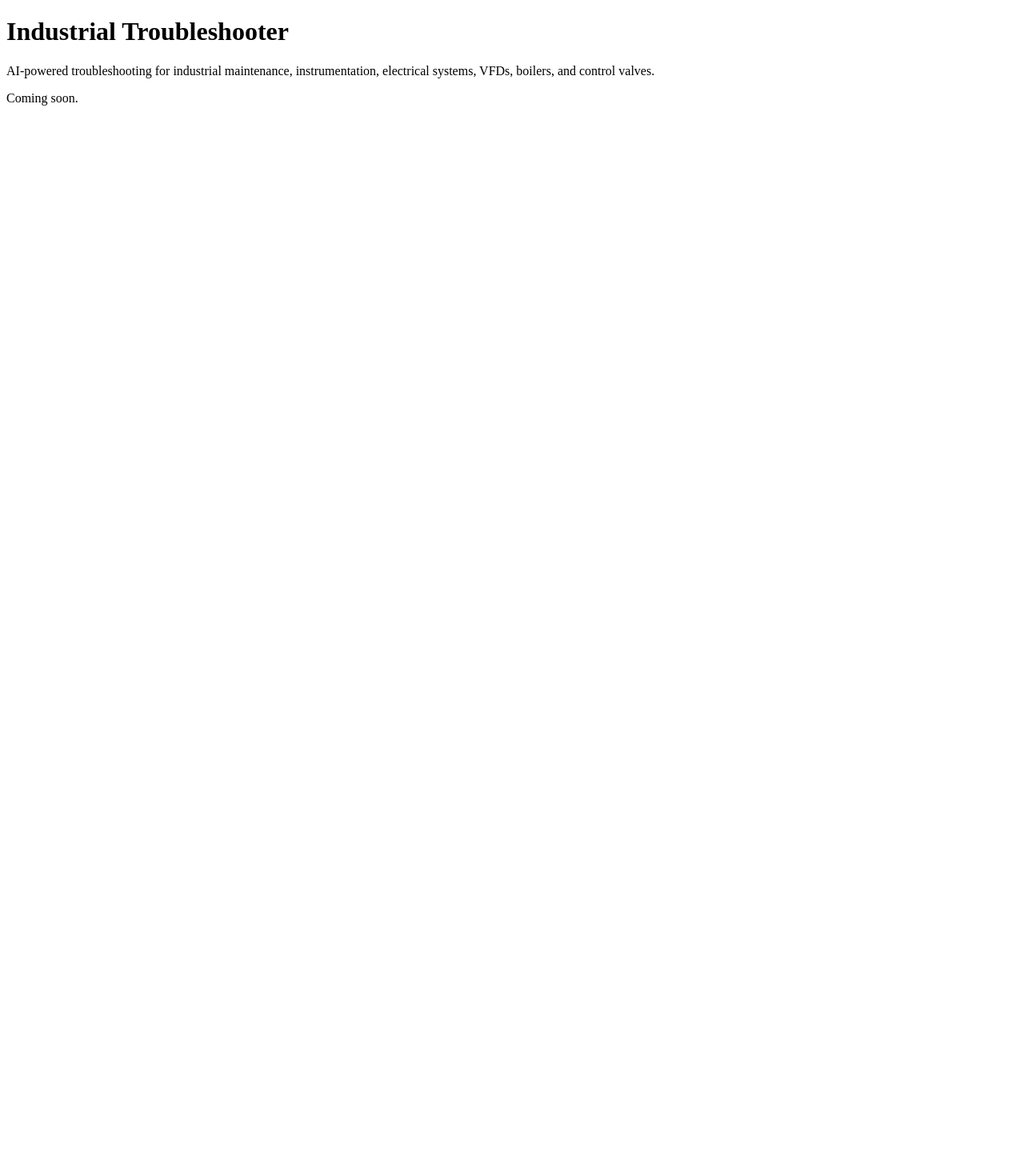
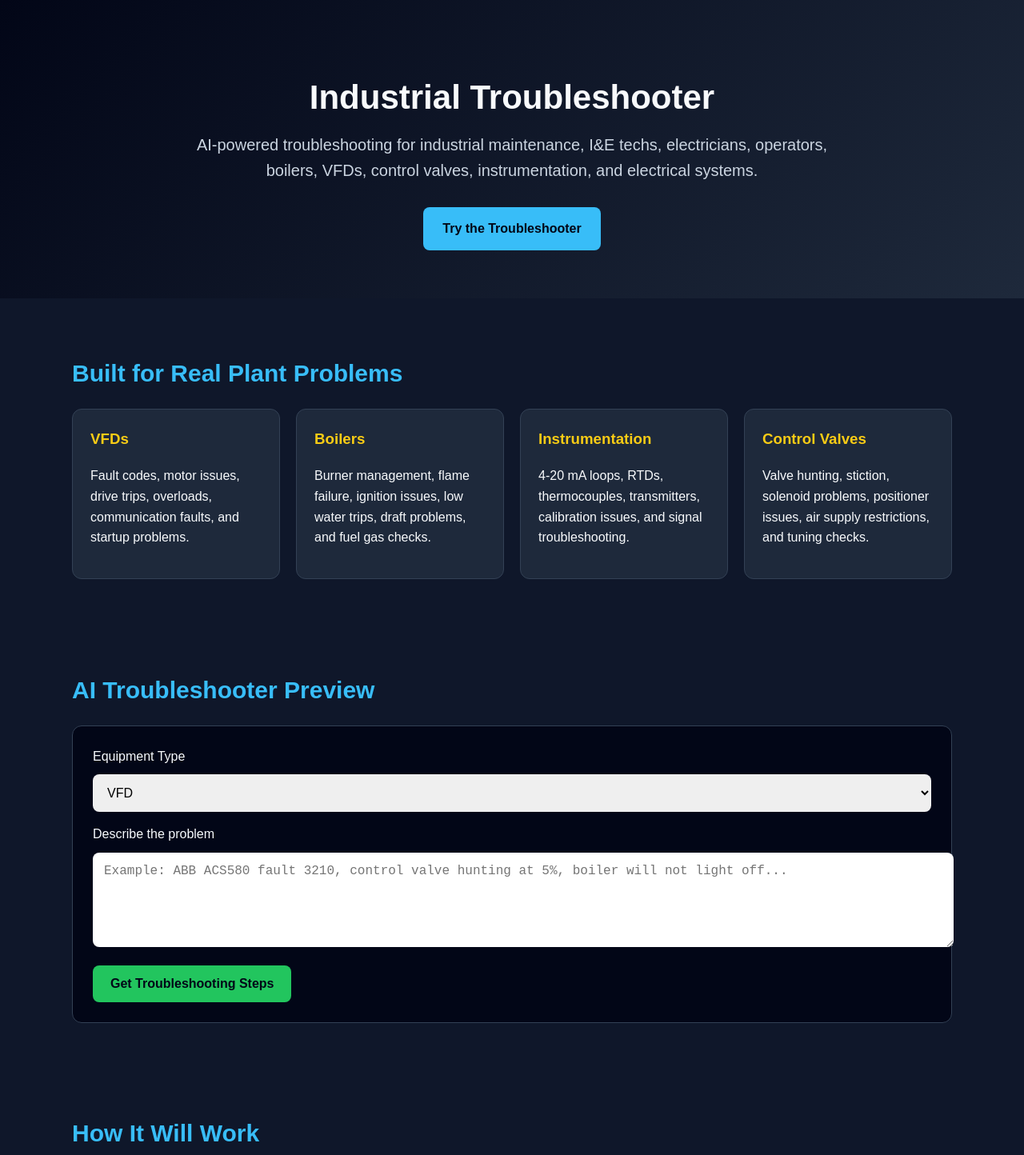
Before and after one commit to santafebraves56-collab/industrial-troubleshooter, a plain HTML site: page index.html in a window 1280 px wide. Shown: the top 1444 px of the page at 80% size. Before the commit the page ends 800 px from the top, so only its background shows below. Drawn offline with Linux system fonts and the light colour scheme.

Commit message:
Update index.html

```diff
--- a/index.html
+++ b/index.html
@@ -1,15 +1,240 @@
 <!DOCTYPE html>
-<html>
+<html lang="en">
 <head>
-<title>Industrial Troubleshooter</title>
-<meta name="viewport" content="width=device-width, initial-scale=1">
+  <meta charset="UTF-8" />
+  <meta name="viewport" content="width=device-width, initial-scale=1.0" />
+  <title>Industrial Troubleshooter</title>
+  <style>
+    body {
+      margin: 0;
+      font-family: Arial, sans-serif;
+      background: #0f172a;
+      color: #f8fafc;
+      line-height: 1.6;
+    }
+
+    header {
+      padding: 60px 25px;
+      text-align: center;
+      background: linear-gradient(135deg, #020617, #1e293b);
+    }
+
+    h1 {
+      font-size: 42px;
+      margin-bottom: 10px;
+    }
+
+    .tagline {
+      font-size: 20px;
+      color: #cbd5e1;
+      max-width: 800px;
+      margin: auto;
+    }
+
+    .cta {
+      margin-top: 30px;
+    }
+
+    .cta a {
+      display: inline-block;
+      background: #38bdf8;
+      color: #020617;
+      padding: 14px 24px;
+      border-radius: 8px;
+      text-decoration: none;
+      font-weight: bold;
+    }
+
+    section {
+      padding: 45px 25px;
+      max-width: 1100px;
+      margin: auto;
+    }
+
+    h2 {
+      font-size: 30px;
+      margin-bottom: 20px;
+      color: #38bdf8;
+    }
+
+    .grid {
+      display: grid;
+      grid-template-columns: repeat(auto-fit, minmax(220px, 1fr));
+      gap: 20px;
+    }
+
+    .card {
+      background: #1e293b;
+      padding: 22px;
+      border-radius: 12px;
+      border: 1px solid #334155;
+    }
+
+    .card h3 {
+      margin-top: 0;
+      color: #facc15;
+    }
+
+    .troubleshooter-box {
+      background: #020617;
+      border: 1px solid #334155;
+      padding: 25px;
+      border-radius: 12px;
+    }
+
+    textarea, input, select {
+      width: 100%;
+      padding: 14px;
+      margin-top: 10px;
+      margin-bottom: 15px;
+      border-radius: 8px;
+      border: none;
+      font-size: 16px;
+    }
+
+    button {
+      background: #22c55e;
+      color: #020617;
+      padding: 14px 22px;
+      border: none;
+      border-radius: 8px;
+      font-weight: bold;
+      font-size: 16px;
+    }
+
+    .pricing {
+      background: #1e293b;
+      border-radius: 12px;
+      padding: 25px;
+    }
+
+    footer {
+      text-align: center;
+      padding: 30px;
+      background: #020617;
+      color: #94a3b8;
+      font-size: 14px;
+    }
+
+    .warning {
+      background: #7f1d1d;
+      padding: 18px;
+      border-radius: 10px;
+      color: #fee2e2;
+    }
+  </style>
 </head>
 <body>
-<h1>Industrial Troubleshooter</h1>
 
-<p>AI-powered troubleshooting for industrial maintenance, instrumentation, electrical systems, VFDs, boilers, and control valves.</p>
+<header>
+  <h1>Industrial Troubleshooter</h1>
+  <p class="tagline">
+    AI-powered troubleshooting for industrial maintenance, I&E techs, electricians, operators, boilers, VFDs, control valves, instrumentation, and electrical systems.
+  </p>
+  <div class="cta">
+    <a href="#troubleshooter">Try the Troubleshooter</a>
+  </div>
+</header>
 
-<p>Coming soon.</p>
+<section>
+  <h2>Built for Real Plant Problems</h2>
+  <div class="grid">
+    <div class="card">
+      <h3>VFDs</h3>
+      <p>Fault codes, motor issues, drive trips, overloads, communication faults, and startup problems.</p>
+    </div>
+    <div class="card">
+      <h3>Boilers</h3>
+      <p>Burner management, flame failure, ignition issues, low water trips, draft problems, and fuel gas checks.</p>
+    </div>
+    <div class="card">
+      <h3>Instrumentation</h3>
+      <p>4-20 mA loops, RTDs, thermocouples, transmitters, calibration issues, and signal troubleshooting.</p>
+    </div>
+    <div class="card">
+      <h3>Control Valves</h3>
+      <p>Valve hunting, stiction, solenoid problems, positioner issues, air supply restrictions, and tuning checks.</p>
+    </div>
+  </div>
+</section>
+
+<section id="troubleshooter">
+  <h2>AI Troubleshooter Preview</h2>
+  <div class="troubleshooter-box">
+    <label>Equipment Type</label>
+    <select>
+      <option>VFD</option>
+      <option>Boiler</option>
+      <option>Control Valve</option>
+      <option>Motor Starter</option>
+      <option>Transformer</option>
+      <option>4-20 mA Loop</option>
+      <option>RTD / Thermocouple</option>
+      <option>PLC / DCS</option>
+    </select>
+
+    <label>Describe the problem</label>
+    <textarea rows="5" placeholder="Example: ABB ACS580 fault 3210, control valve hunting at 5%, boiler will not light off..."></textarea>
+
+    <button onclick="alert('AI troubleshooting is coming soon. The next step is connecting this form to OpenAI.')">
+      Get Troubleshooting Steps
+    </button>
+  </div>
+</section>
+
+<section>
+  <h2>How It Will Work</h2>
+  <div class="grid">
+    <div class="card">
+      <h3>1. Enter the Problem</h3>
+      <p>Type the fault, symptom, equipment type, brand, or process issue.</p>
+    </div>
+    <div class="card">
+      <h3>2. AI Asks Questions</h3>
+      <p>The system narrows down the issue with follow-up questions like a senior tech would.</p>
+    </div>
+    <div class="card">
+      <h3>3. Get a Check Path</h3>
+      <p>Receive safe, step-by-step troubleshooting checks and likely causes.</p>
+    </div>
+  </div>
+</section>
+
+<section>
+  <h2>Planned Pricing</h2>
+  <div class="grid">
+    <div class="pricing">
+      <h3>Free</h3>
+      <p>Basic troubleshooting articles and limited questions.</p>
+    </div>
+    <div class="pricing">
+      <h3>Pro - $19/month</h3>
+      <p>Unlimited troubleshooting, fault-code lookups, and equipment guides.</p>
+    </div>
+    <div class="pricing">
+      <h3>Premium - $49/month</h3>
+      <p>Upload manuals, photos, nameplates, and advanced troubleshooting support.</p>
+    </div>
+  </div>
+</section>
+
+<section>
+  <h2>Safety First</h2>
+  <div class="warning">
+    This tool is for training and troubleshooting support only. Always follow LOTO, NFPA 70E, NEC, manufacturer manuals, plant procedures, and company safety rules. Verify absence of voltage before working on electrical equipment.
+  </div>
+</section>
+
+<section>
+  <h2>Get Early Access</h2>
+  <p>Want to know when the AI troubleshooter goes live?</p>
+  <input type="email" placeholder="Enter your email" />
+  <button onclick="alert('Email signup will be connected later.')">Join Waitlist</button>
+</section>
+
+<footer>
+  IndustrialTroubleshooter.com © 2026. AI support for industrial maintenance professionals.
+</footer>
 
 </body>
 </html>
```
